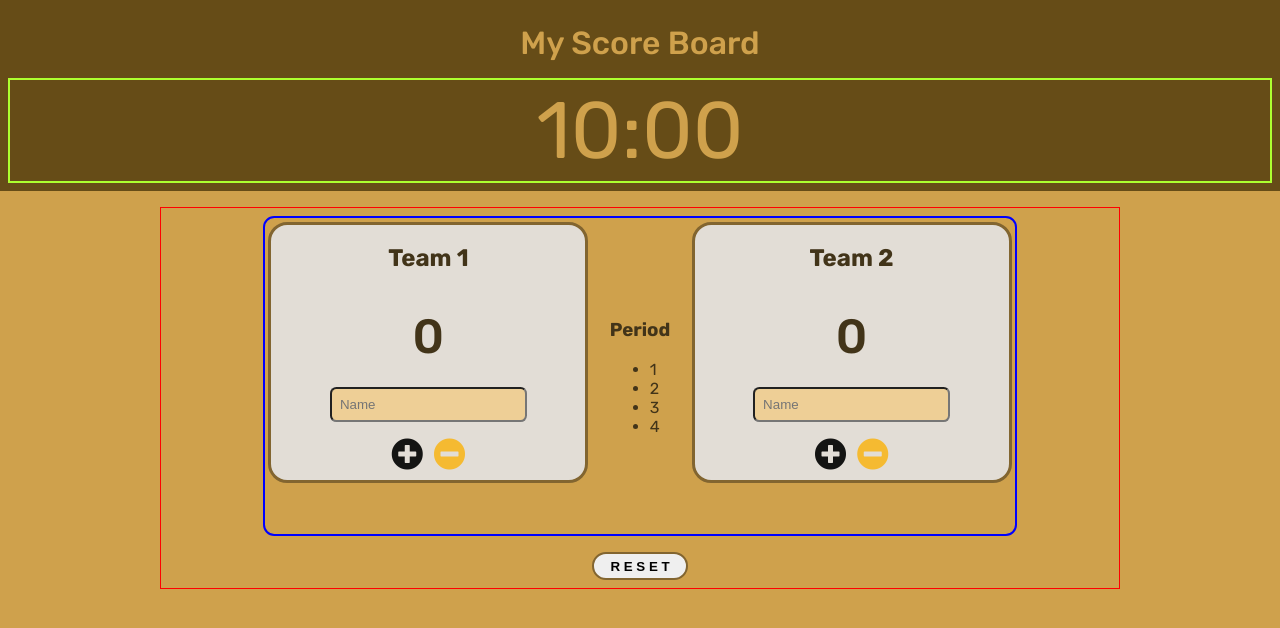
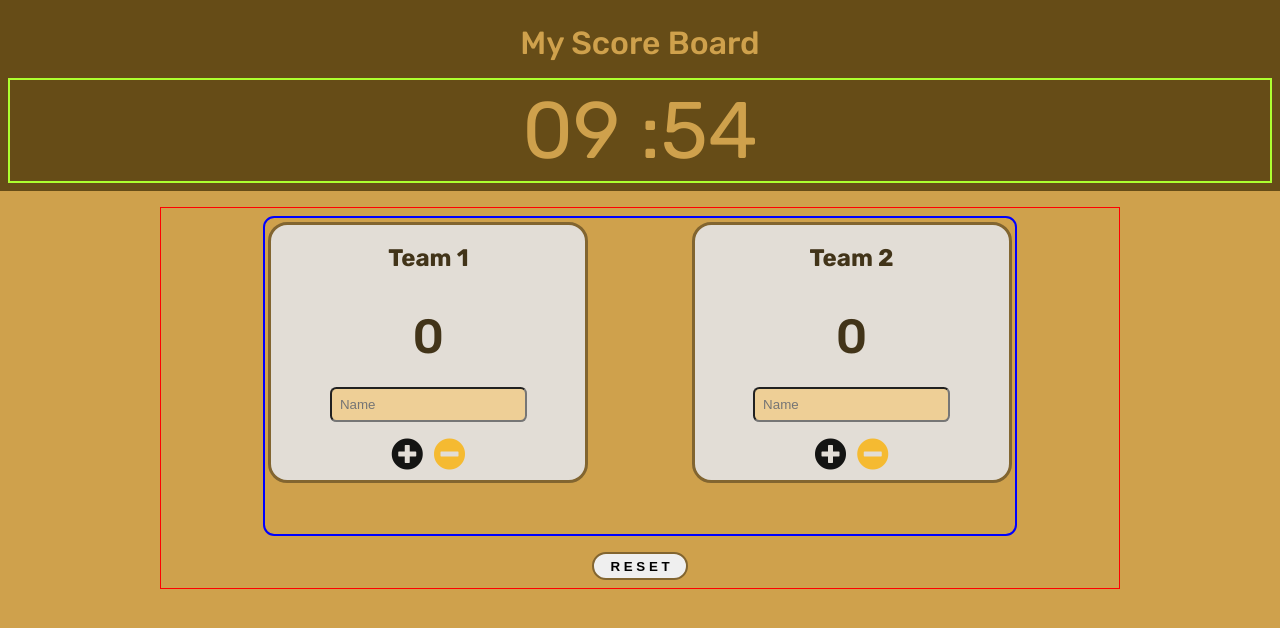
Before and after one commit to Taarts/ScoreBoard, a website built with Vite: page index.html in a window 1280 px wide. Built offline with nearby package versions, Linux system fonts and the light colour scheme.

Commit message:
tsconfig changed "lib" to ES2017 or .padStart unsupported> countdown clock works not keeping <li> for quarters, but intent was there. Maybe in another life..? Considered task complete.

```diff
--- a/index.html
+++ b/index.html
@@ -20,9 +20,13 @@
     <header>
       <h1>My Score Board</h1>
       <div id="timer">
-        <span id="minutes">10</span>
-        <span class="smaller">:</span>
-        <span id="seconds">00</span>
+        <div>
+          <span id="minutes">10</span>
+          <span class="smaller">:</span>
+        </div>
+        <div>
+          <span id="seconds">00</span>
+        </div>
       </div>
     </header>
     <main>
@@ -40,7 +44,7 @@
               <i class="subtract fas fa-2x fa-minus-circle"></i>
             </fieldset>
           </section>
-          <div id="period">
+          <!-- <div id="period">
             <h3 id="unstyled">Period</h3>
             <ul id="quarters">
               <li id="quarter1" class="active">1</li>
@@ -48,7 +52,7 @@
               <li id="quarter3" class="active">3</li>
               <li id="quarter4" class="active">4</li>
             </ul>
-          </div>
+          </div> -->
           <section id="team" class="team2">
             <h2>Team 2</h2>
             <h3>0</h3>
--- a/src/main.ts
+++ b/src/main.ts
@@ -26,7 +26,7 @@ function setupTeam(id: string) {
 
   function handleClickOnPlus() {
     if (teamScore === 21) {
-      console.debug('Wooooah')
+      // console.debug('Wooooah')
       alert(`${targetHTwo.innerHTML} is first to 21 & wins!`)
       header.textContent = `${targetHTwo.innerHTML} wins this round!`
       return
@@ -45,7 +45,7 @@ function setupTeam(id: string) {
 
   function handleClickOnMinus() {
     if (teamScore === 0) {
-      console.debug('cukup!')
+      // console.debug('cukup!') means "enough!"
       return
     }
     teamScore = teamScore - 1
@@ -61,7 +61,7 @@ function setupTeam(id: string) {
 
   function handleScoreReset(_event: Event) {
     teamScore = 0
-    header.innerText = 'My Score Board'
+    header.innerText = 'The Score Board'
     teamScoreValue.innerHTML = teamScore.toString()
     console.log('reset')
   }
@@ -71,10 +71,10 @@ function setupTeam(id: string) {
 }
 function initializeClock() {
   let period = 1
-  let seconds = 50
-  let clock = document.getElementById('#timer')
-  let minutesSpan = clock?.querySelector('#minutes')
-  let secondsSpan = clock?.querySelector('#seconds')
+  let seconds = 600
+  var clock = document.getElementById('timer')
+  var minutesSpan = clock?.querySelector('#minutes')
+  var secondsSpan = clock?.querySelector('#seconds')
   let timer: number
 
   function updateClock() {
@@ -87,15 +87,16 @@ function initializeClock() {
       seconds = 10
       period++
 
-      const lis = document.querySelector(`#quarter $(period)`) as HTMLLIElement
-      lis.forEach((li) => li.classList.remove('active'))
+      // const lis = document.querySelector(`#quarter $(period)`) as HTMLLIElement
+      // lis.forEach((li) => li.classList.remove('active'))
 
-      document.querySelectorAll('#quarters li') as NodeListOf<HTMLLIElement>
-      li.classList.add('active')
+      // document.querySelectorAll('#quarters li') as NodeListOf<HTMLLIElement>
+      // li.classList.add('active')
     }
-    minutesSpan!.innerHTML = Math.floor(seconds / 60).toString()
-    // .padStart(2, '0')
-    secondsSpan!.innerHTML = (seconds % 60).toString()
+    minutesSpan!.innerHTML = Math.floor(seconds / 60)
+      .toString()
+      .padStart(2, '0')
+    secondsSpan!.innerHTML = (seconds % 60).toString().padStart(2, '0')
   }
   updateClock()
   setInterval(updateClock, 1000)
--- a/tsconfig.json
+++ b/tsconfig.json
@@ -3,7 +3,7 @@
     "target": "ES6",
     "useDefineForClassFields": true,
     "module": "ES6",
-    "lib": ["ES6", "DOM"],
+    "lib": ["ES2017", "DOM"],
     "moduleResolution": "Node",
     "strict": true,
     "sourceMap": true,
```
